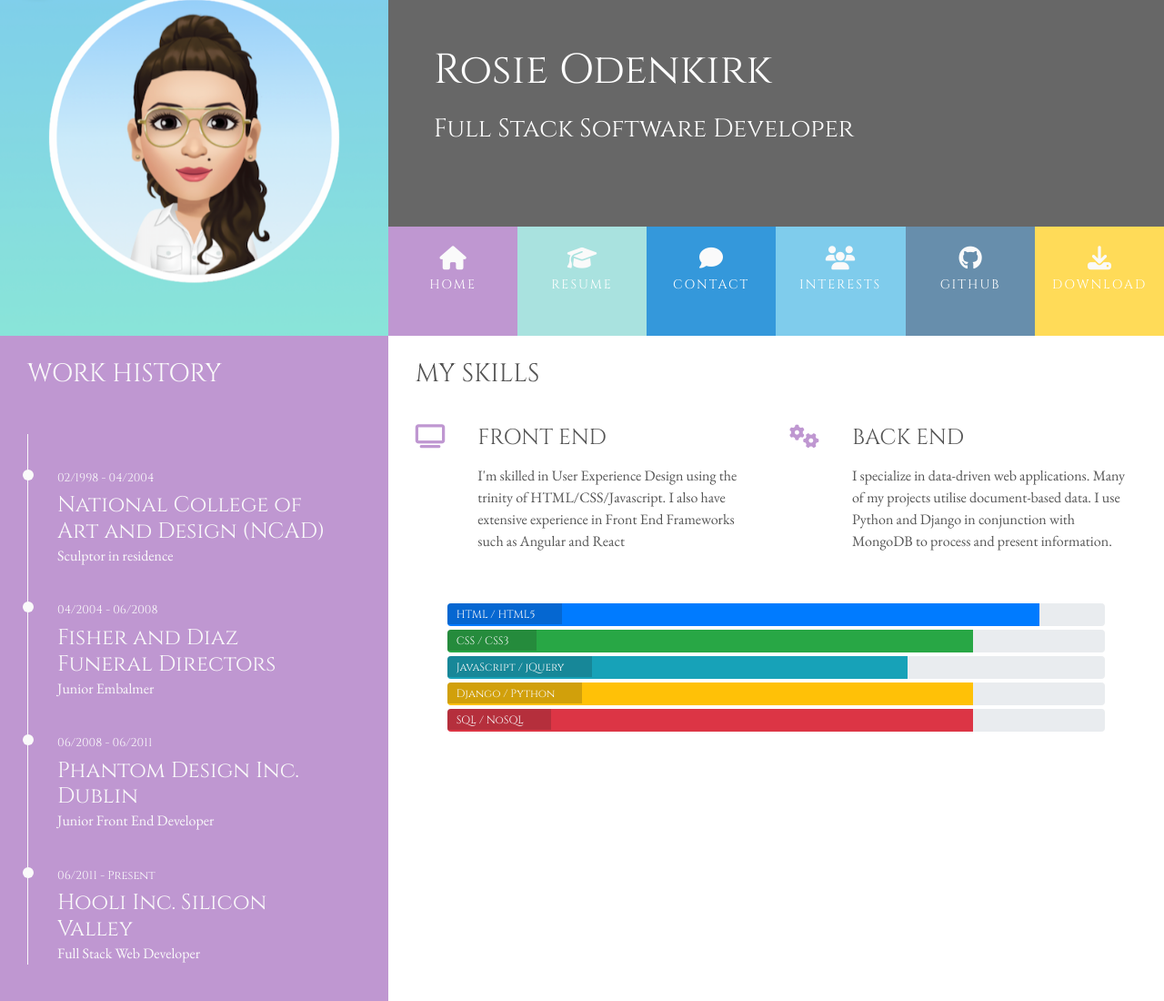
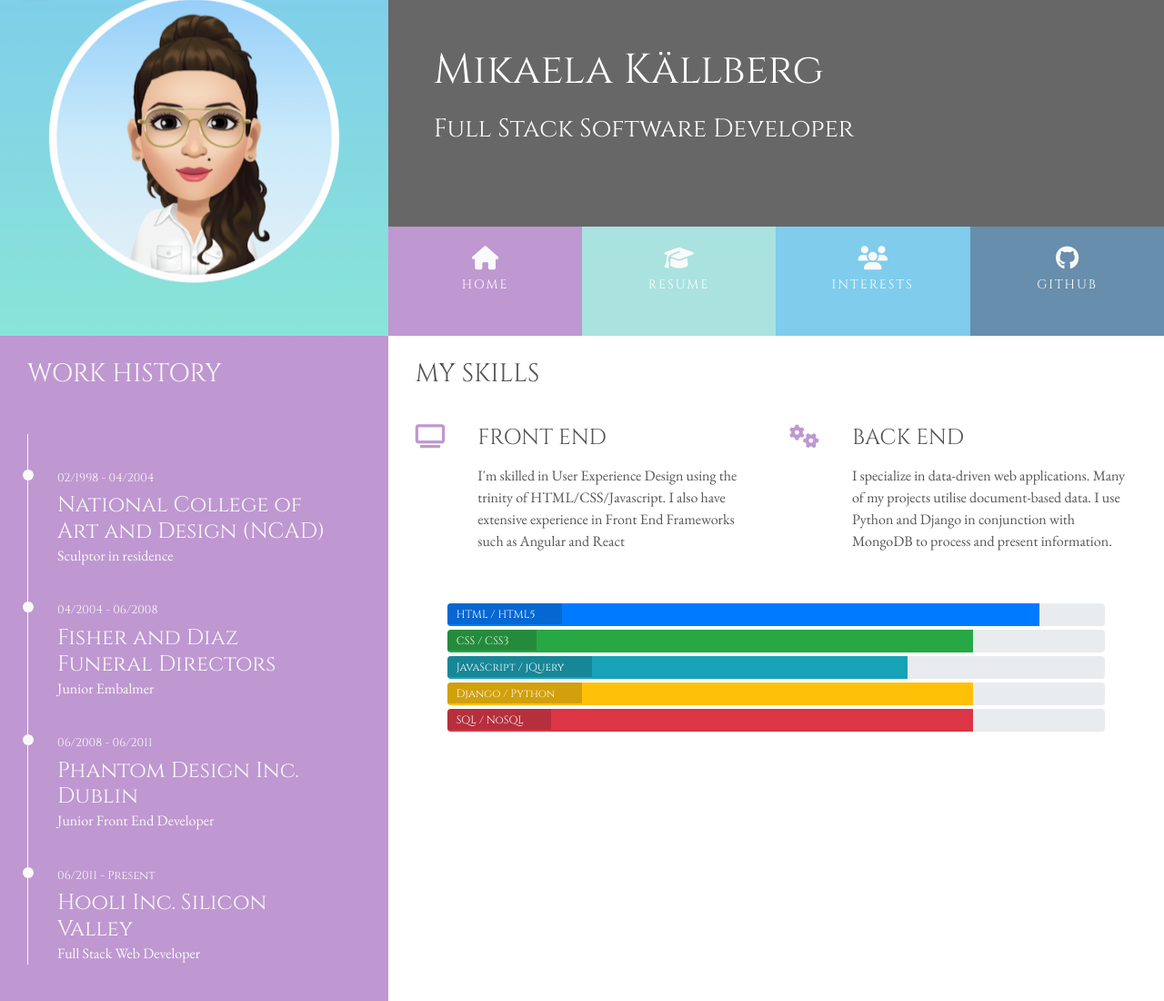
Before and after one commit to mikakallberg/Resume, a plain HTML site: page resume.html in a window 1280 px wide. Shown: the top 1100 px of the page at 91% size. Drawn offline with nearby package versions, Linux system fonts and the light colour scheme.

Commit message:
Change nav all html-files, same change.

```diff
--- a/resume.html
+++ b/resume.html
@@ -23,19 +23,17 @@
             <div class="col-md-8">
                 <div class="row bg-color-name-title no-gutters">
                     <div class="col heading">
-                        <h1 class="name">Rosie Odenkirk</h1>
+                        <h1 class="name">Mikaela Källberg</h1>
                         <h2 class="title">Full Stack Software Developer</h2>
                     </div>
                 </div>
-                <div class="row no-gutters">
-                    <div class="col">
-                        <ul id="nav" class="list-inline menucontainer">
-                            <li class="col-6 col-sm-2 ui-menu-color-home list-inline-item menuitem"><a href="index.html"class="hvr-sweep-to-bottom"><i class="fa fa-home" aria-hidden="true"></i><span>Home</span></a></li>
-                            <li class="col-6 col-sm-2 ui-menu-color-resume list-inline-item menuitem"><a href="resume.html" class="hvr-sweep-to-bottom"><i class="fa fa-graduation-cap" aria-hidden="true"></i><span>Resume</span></a></li>
-                            <li class="col-6 col-sm-2 ui-menu-color-contact list-inline-item menuitem"><a href="contact.html" class="hvr-sweep-to-bottom"><i class="fa fa-comment" aria-hidden="true"></i><span>Contact</span></a></li>
-                            <li class="col-6 col-sm-2 ui-menu-color-interests list-inline-item menuitem"><a href="interests.html" class="hvr-sweep-to-bottom"><i class="fa fa-users" aria-hidden="true"></i><span>Interests</span></a></li>
-                            <li class="col-6 col-sm-2 ui-menu-color-github list-inline-item menuitem"><a href="github.html" class="hvr-sweep-to-bottom"><i class="fa fa-github" aria-hidden="true"></i><span>GitHub</span></a></li>
-                            <li class="col-6 col-sm-2 ui-menu-color-download list-inline-item menuitem"><a href="assets/cv/sample-cv.pdf" target="_blank" class="hvr-sweep-to-bottom"><i class="fa fa-download" aria-hidden="true"></i><span>Download</span></a></li>
+                <div class="row">
+                    <div class="col g-0">
+                        <ul id="nav" class="list-inline menucontainer row">
+                            <li class="col-6 col-sm-3 ui-menu-color-home list-inline-item menuitem"><a href="index.html" class="hvr-sweep-to-bottom"><i class="fa fa-home" aria-hidden="true"></i><span>Home</span></a></li>
+                            <li class="col-6 col-sm-3 ui-menu-color-resume list-inline-item menuitem"><a href="resume.html" class="hvr-sweep-to-bottom"><i class="fa fa-graduation-cap" aria-hidden="true"></i><span>Resume</span></a></li>
+                            <li class="col-6 col-sm-3 ui-menu-color-interests list-inline-item menuitem"><a href="interests.html" class="hvr-sweep-to-bottom"><i class="fa fa-users" aria-hidden="true"></i><span>Interests</span></a></li>
+                            <li class="col-6 col-sm-3 ui-menu-color-github list-inline-item menuitem"><a href="github.html" class="hvr-sweep-to-bottom"><i class="fa fa-github" aria-hidden="true"></i><span>GitHub</span></a></li>
                         </ul>
                     </div>
                 </div>
```
Also changed, not shown: github.html (+9 -11 lines), interests.html (+9 -11 lines).
